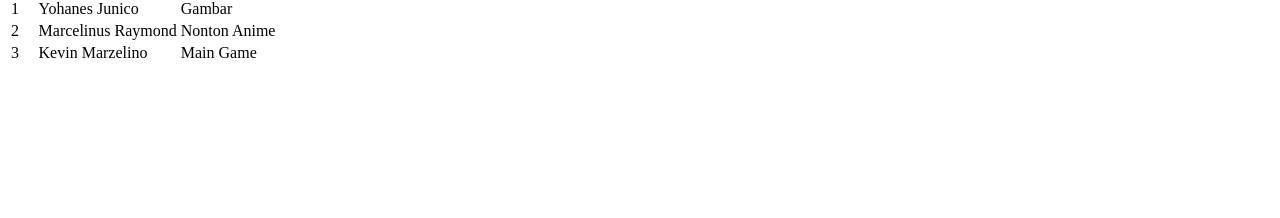
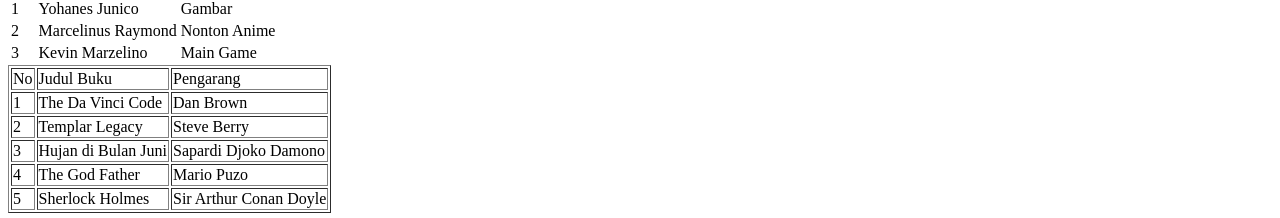
Before and after one commit to reginn23/dummy-web, a plain HTML site: page index.html in a window 1280 px wide. Shown: the part 1362-1580 px from the top of the page. Before the commit the page ends 1435 px from the top, so only its background shows below. Drawn offline with Linux system fonts and the light colour scheme.

Commit message:
Update index.html

```diff
--- a/index.html
+++ b/index.html
@@ -80,6 +80,38 @@ This page is a list of the names of Greek gods in ancient mythology and their ro
         <td>Kevin Marzelino</td>
         <td>Main Game</td>
       </tr>
-   </table>
+    </table>
+    <table border="1">
+      <tr>
+        <td>No</td>
+        <td>Judul Buku</td>
+        <td>Pengarang</td>
+      </tr>
+      <tr>
+        <td>1</td>
+        <td>The Da Vinci Code</td>
+        <td>Dan Brown</td>
+      </tr>
+      <tr>
+        <td>2</td>
+        <td>Templar Legacy</td>
+        <td>Steve Berry</td>
+      </tr>
+      <tr>
+        <td>3</td>
+        <td>Hujan di Bulan Juni</td>
+        <td>Sapardi Djoko Damono</td>
+      </tr>
+      <tr>
+        <td>4</td>
+        <td>The God Father</td>
+        <td>Mario Puzo</td>
+      </tr>
+      <tr>
+       <td>5</td>
+        <td>Sherlock Holmes</td>
+        <td>Sir Arthur Conan Doyle</td>
+      </tr>
+    </table>
   </body>
 </html>
```
